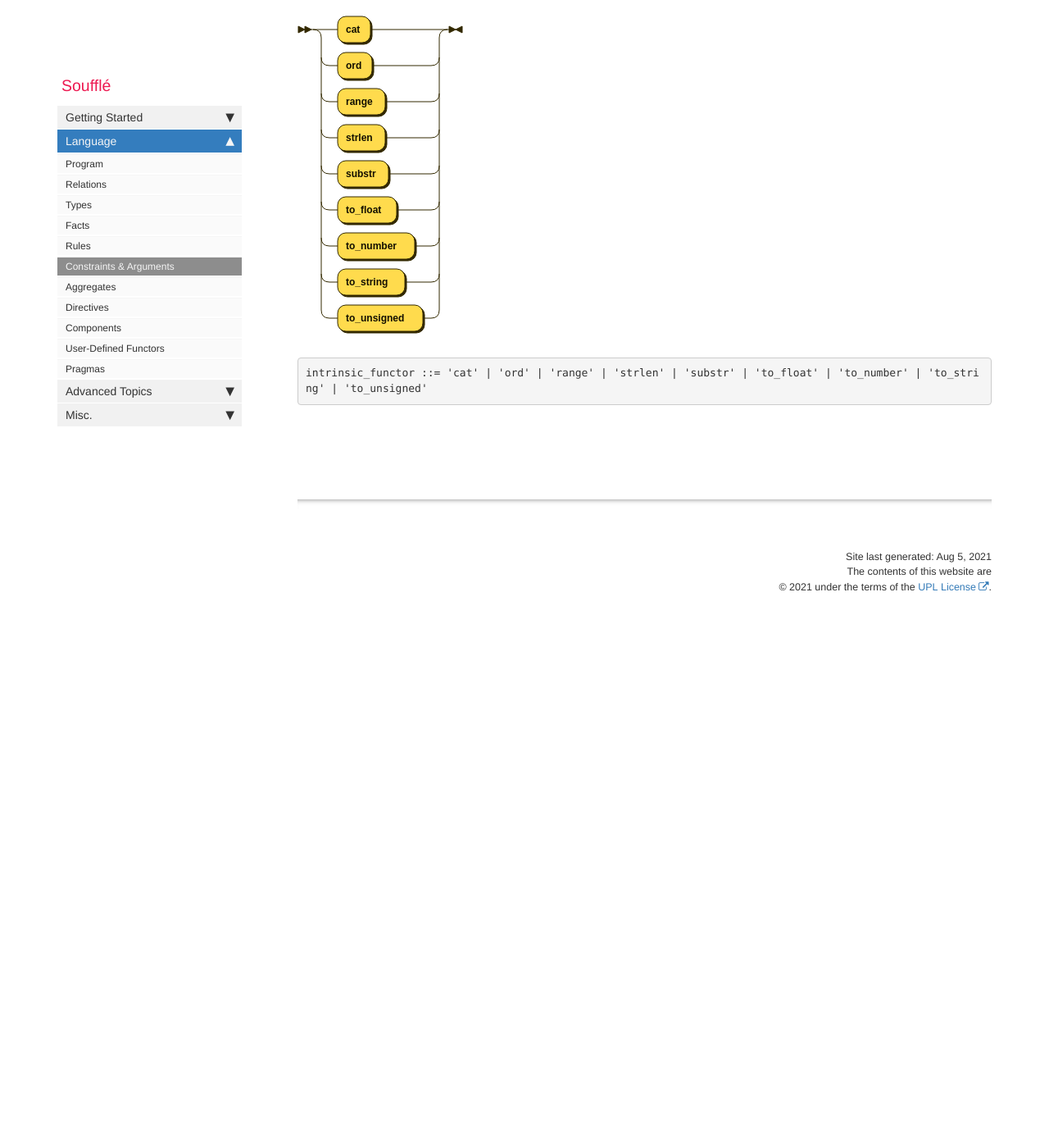
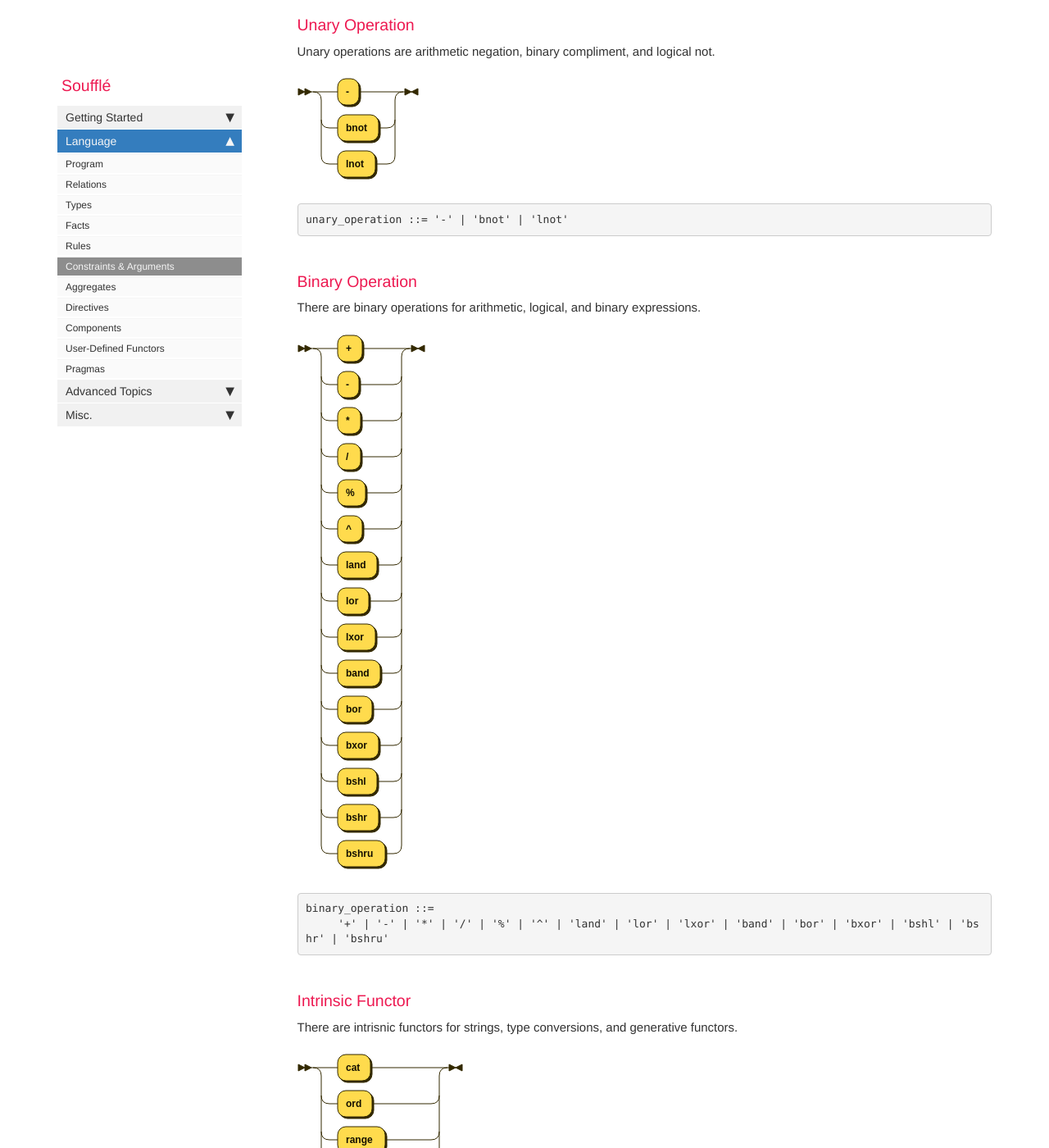
Before and after one commit to souffle-lang/souffle-lang.github.io, a Jekyll site: the page built from pages/docs/expr_constr.md, in a window 1280 px wide and 1400 px high, scrolled down 6963 px. Shown: the whole window at 82% size. Built offline with Jekyll 4.4.1, drawn with Linux system fonts in a browser that asks for light colours; comment, search, counter and statistics services are not loaded; before the commit the page ends 7749 px from its top, so only the background shows below that; some of the changed text lies outside the part shown.

Commit message:
Update expr_constr.md

````diff
--- a/pages/docs/expr_constr.md
+++ b/pages/docs/expr_constr.md
@@ -242,12 +242,35 @@ argument ::=
 argument_list ::= ( argument ( ',' argument )* )?
 ```
 
+### Unary Operation
+
+Unary operations are arithmetic negation, binary compliment, and logical not.
+
+![Unary Operation](https://souffle-lang.github.io/img/unary_operation.svg)
+
+```ebnf
+unary_operation ::= '-' | 'bnot' | 'lnot'
+```
+
+### Binary Operation
+
+There are binary operations for arithmetic,  logical, and binary expressions.
+
+![Binary Operation](https://souffle-lang.github.io/img/binary_operation.svg)
+
+```ebnf
+binary_operation ::=
+     '+' | '-' | '*' | '/' | '%' | '^' | 'land' | 'lor' | 'lxor' | 'band' | 'bor' | 'bxor' | 'bshl' | 'bshr' | 'bshru'
+```
+
 ### Intrinsic Functor
+
+There are intrisnic functors for strings, type conversions, and generative functors.
 
 ![Intrinsic Functor](https://souffle-lang.github.io/img/intrinsic_functor.svg)
 
 ```ebnf
-intrinsic_functor ::= 'cat' | 'ord' | 'range' | 'strlen' | 'substr' | 'to_float' | 'to_number' | 'to_string' | 'to_unsigned'
+intrinsic_functor ::= 'ord' | 'to_float' | 'to_number' | 'to_string' | 'to_unsigned' | 'cat' | 'strlen' | 'substr'
 ```
 
 {% include links.html %}
````
